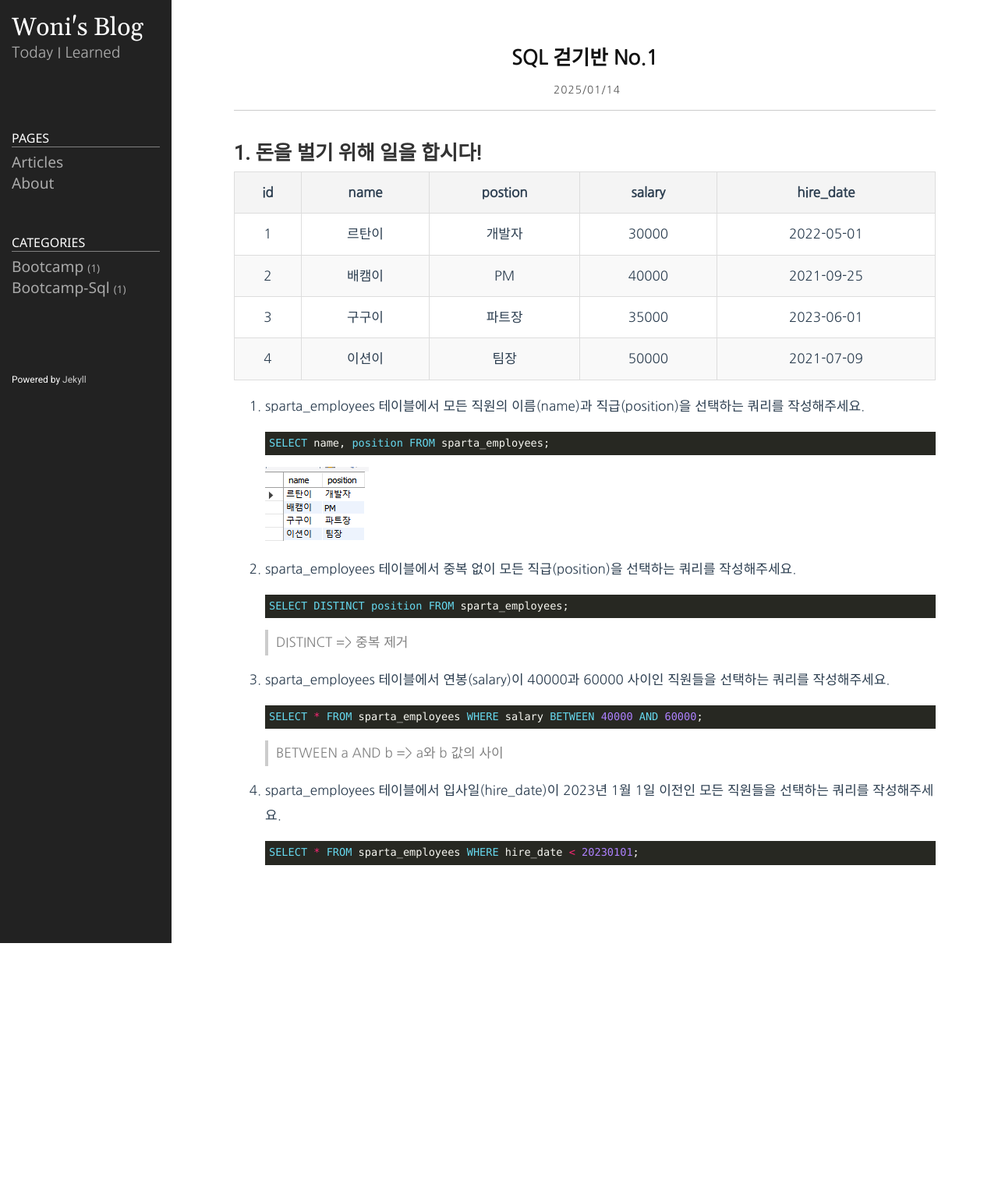
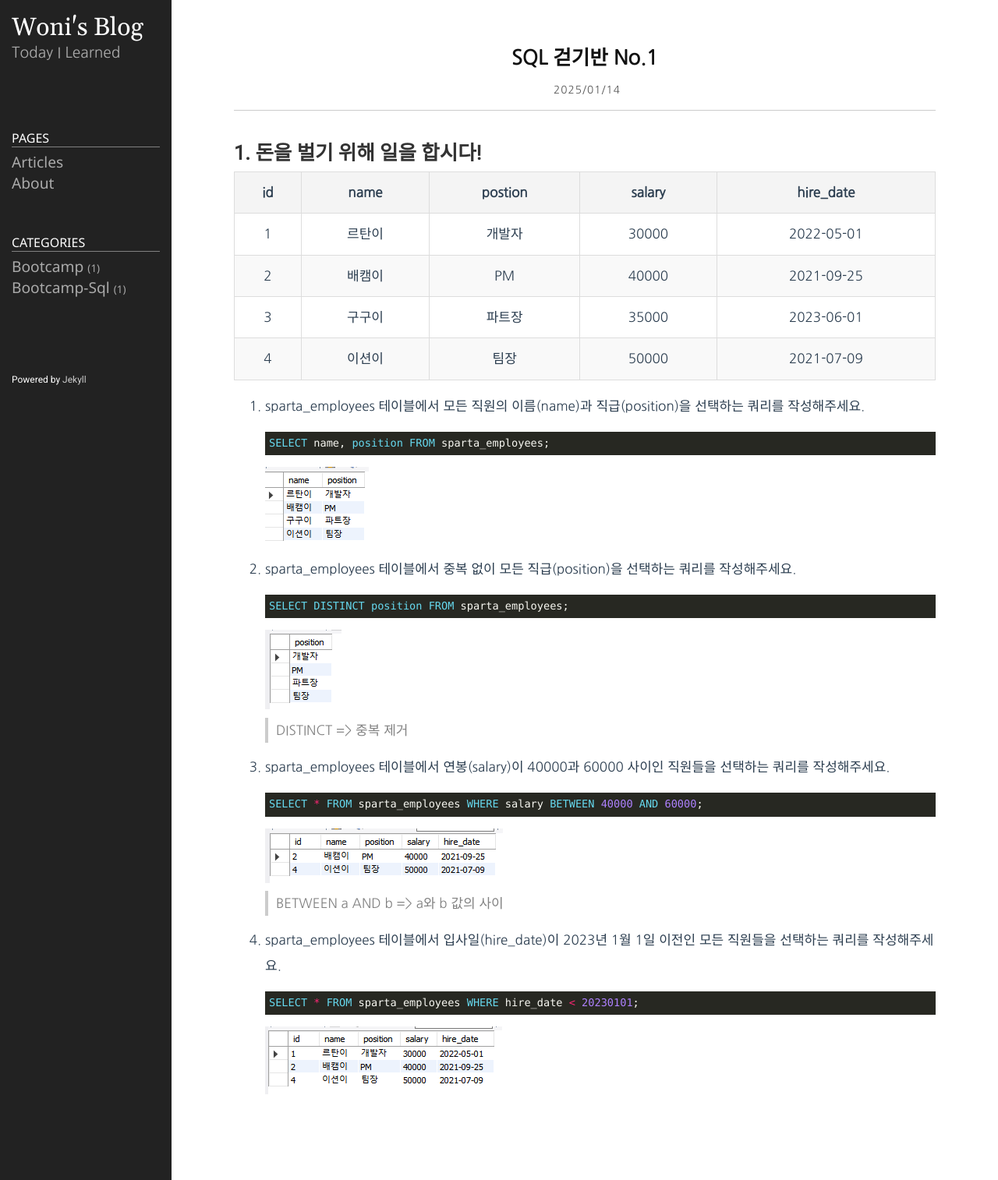
Before and after one commit to s-woni/s-woni.github.io, a Jekyll site: the page built from _posts/2025-01-13-walk1.md, in a window 1280 px wide. Shown: the whole page at 78% size. Built offline with Jekyll 4.4.1, drawn with Linux system fonts in a browser that asks for light colours; before the commit the page ends 1210 px from its top, so only the background shows below that.

Commit message:
Update 2025-01-13-walk1.md

````diff
--- a/_posts/2025-01-13-walk1.md
+++ b/_posts/2025-01-13-walk1.md
@@ -24,15 +24,18 @@ SELECT name, position FROM sparta_employees;
 ```sql
 SELECT DISTINCT position FROM sparta_employees;
 ```
+![walke1-2](/public/img/walk1-2.png)
 > DISTINCT => 중복 제거
 
 3. sparta_employees 테이블에서 연봉(salary)이 40000과 60000 사이인 직원들을 선택하는 쿼리를 작성해주세요.
 ```sql
 SELECT * FROM sparta_employees WHERE salary BETWEEN 40000 AND 60000;
 ```
+![walke1-3](/public/img/walk1-3.png)
 > BETWEEN a AND b => a와 b 값의 사이
 
 4. sparta_employees 테이블에서 입사일(hire_date)이 2023년 1월 1일 이전인 모든 직원들을 선택하는 쿼리를 작성해주세요.
 ```sql
 SELECT * FROM sparta_employees WHERE hire_date < 20230101;
 ```
+![walke1-4](/public/img/walk1-4.png)
````
